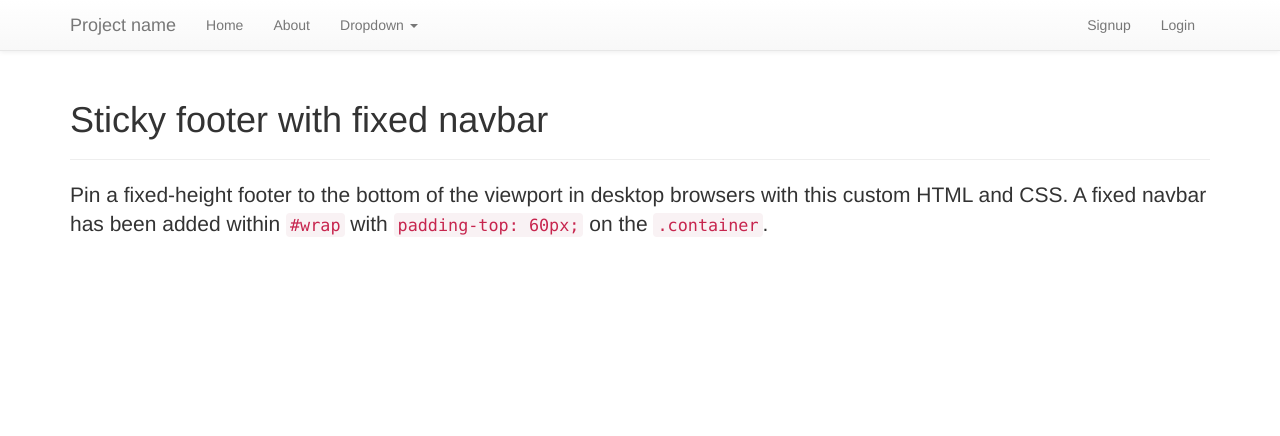
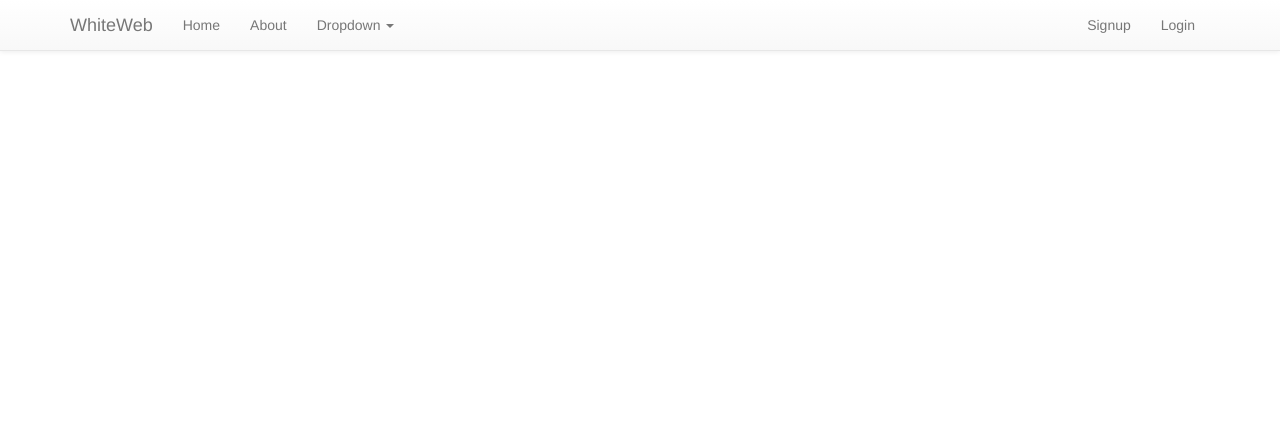
Before and after one commit to HarsheetKakar/WhiteWeb, a Python web app: template WhiteWeb/WhiteWeb/templates/pages/placeholder.home.html in a window 1280 px wide. Shown: the top 436 px of the page. Run offline with Jinja, Linux system fonts and the light colour scheme; the template is opened without the code that fills it, so the values that code supplies are empty; some libraries are stand-ins or nearby versions.

Commit message:
layout customized

```diff
--- a/WhiteWeb/WhiteWeb/templates/layouts/main.html
+++ b/WhiteWeb/WhiteWeb/templates/layouts/main.html
@@ -21,10 +21,10 @@
 
 <!-- favicons -->
 <link rel="shortcut icon" href="/static/ico/favicon.png">
-<link rel="apple-touch-icon-precomposed" sizes="144x144" href="/static/ico/apple-touch-icon-144-precomposed.png">
-<link rel="apple-touch-icon-precomposed" sizes="114x114" href="/static/ico/apple-touch-icon-114-precomposed.png">
-<link rel="apple-touch-icon-precomposed" sizes="72x72" href="/static/ico/apple-touch-icon-72-precomposed.png">
-<link rel="apple-touch-icon-precomposed" href="/static/ico/apple-touch-icon-57-precomposed.png">
+<link rel="apple-touch-icon-precomposed" sizes="144x144" href="/static/ico/favicon.png">
+<link rel="apple-touch-icon-precomposed" sizes="114x114" href="/static/ico/favicon.png">
+<link rel="apple-touch-icon-precomposed" sizes="72x72" href="/static/ico/favicon.png">
+<link rel="apple-touch-icon-precomposed" href="/static/ico/favicon.png">
 <link rel="shortcut icon" href="/static/ico/favicon.png">
 <!-- /favicons -->
 
@@ -48,7 +48,7 @@
             <span class="icon-bar"></span>
             <span class="icon-bar"></span>
           </button>
-          <a class="navbar-brand" href="/">Project name</a>
+          <a class="navbar-brand" href="/">WhiteWeb</a>
         </div>
         <div class="collapse navbar-collapse">
           <ul class="nav navbar-nav">
--- a/WhiteWeb/WhiteWeb/templates/pages/placeholder.home.html
+++ b/WhiteWeb/WhiteWeb/templates/pages/placeholder.home.html
@@ -2,9 +2,5 @@
 {% block title %}Home{% endblock %}
 {% block content %}
 
-<div class="page-header">
-  <h1>Sticky footer with fixed navbar</h1>
-</div>
-<p class="lead">Pin a fixed-height footer to the bottom of the viewport in desktop browsers with this custom HTML and CSS. A fixed navbar has been added within <code>#wrap</code> with <code>padding-top: 60px;</code> on the <code>.container</code>.</p>
 
 {% endblock %}
```
Also changed, not shown: WhiteWeb/WhiteWeb/static/ico/favicon.png.
